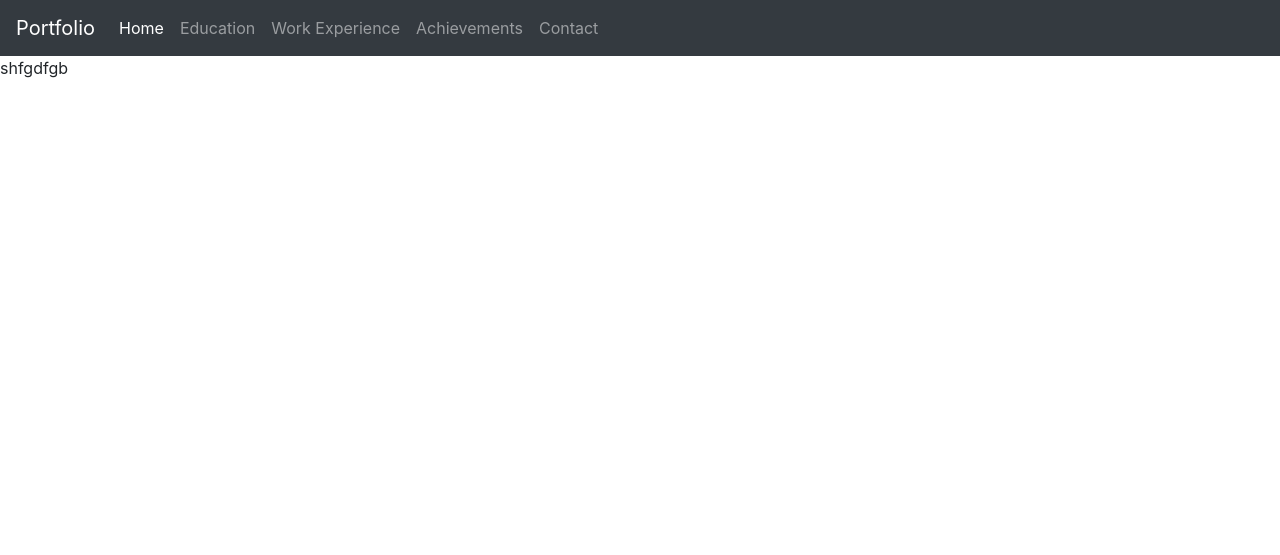
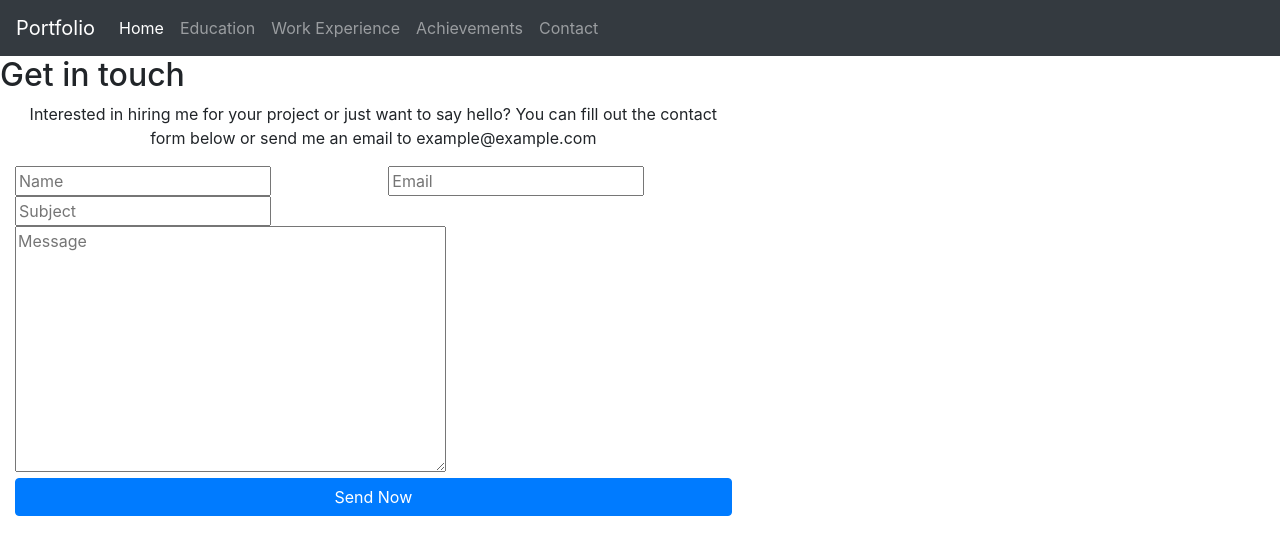
Before and after one commit to lokeshvennapoosagithub/portfolio_dinesh, a Django app: page /contact in a window 1280 px wide. Shown: the top 555 px of the page. Run offline with Django 4.2, Linux system fonts and the light colour scheme.

Commit message:
added contact form

```diff
--- /dev/null
+++ b/JobPortfolioApp/forms.py
@@ -0,0 +1,8 @@
+from django import forms
+
+class ContactForm(forms.Form):
+    name = forms.CharField(label = '', widget=forms.TextInput(attrs={'placeholder': 'Name'}))
+    email = forms.EmailField(label = '', widget=forms.TextInput(attrs={'placeholder': 'Email'}))
+    subject = forms.CharField(label = '',  widget=forms.TextInput(attrs={'placeholder': 'Subject'}))
+    message = forms.CharField(label = '', widget=forms.Textarea(attrs={'placeholder': 'Message'})
+)
--- a/JobPortfolioApp/views.py
+++ b/JobPortfolioApp/views.py
@@ -26,8 +26,11 @@ def achievements(request):
       }
       return render(request, 'achievements.html', context)
 
+from .forms import ContactForm
 def contact(request):
+      form = ContactForm()
       context = {
-            'navbar': 'home'
+            'navbar': 'home',
+            'form'  :   form
       }
       return render(request, 'contact.html', context)
--- a/templates/contact.html
+++ b/templates/contact.html
@@ -8,5 +8,42 @@
 
 
 {% block content %}
-shfgdfgb
+<div class = "row">
+    <div class = "col-sm-12">
+        <h2 class="heading">Get in touch</h2>
+    </div>
+</div>
+<div class = "container-fluid">
+    <div class = "row contact-row">
+        <div class = "col-xl-7 contact-form-animate">
+            <p class = "text-center">
+                Interested in hiring me for your project or just want to say hello?
+                You can fill out the contact form below or send me an email to example@example.com
+            </p>
+                <form method="post" class = "control-form">
+
+                    {% csrf_token %}
+                    <div class="row">
+                        <div class="col-xl-6">
+                            {{ form.name }}
+                        </div>
+                        <div class="col-xl-6">
+                            {{ form.email }}
+                        </div>
+                        <div class="col-xl-12">
+                            {{ form.subject }}
+                        </div>
+                        <div class="col-xl-12">
+                            {{ form.message }}
+                        </div>
+                        <div class="col-xl-12">
+                            <button type="submit" class="btn btn-block btn-primary">Send Now</button>
+                        </div>
+                    </div>
+                </form>
+        </div>
+    </div>
+</div>
+
+
 {% endblock content %}
```
Also changed, not shown: JobPortfolioApp/admin.py (+2 -5 lines), JobPortfolioApp/models.py (+9 -33 lines), JobPortfolioApp/migrations/0002_contact_delete_client_delete_data_delete_recentwork_and_more.py (added), db.sqlite3.
